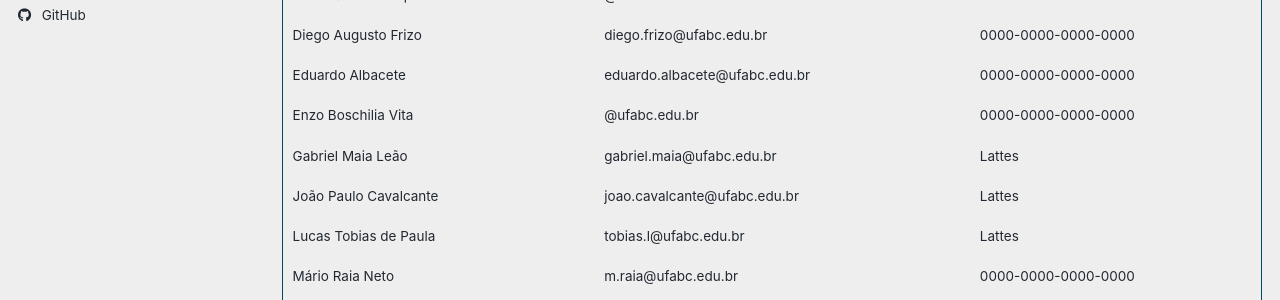
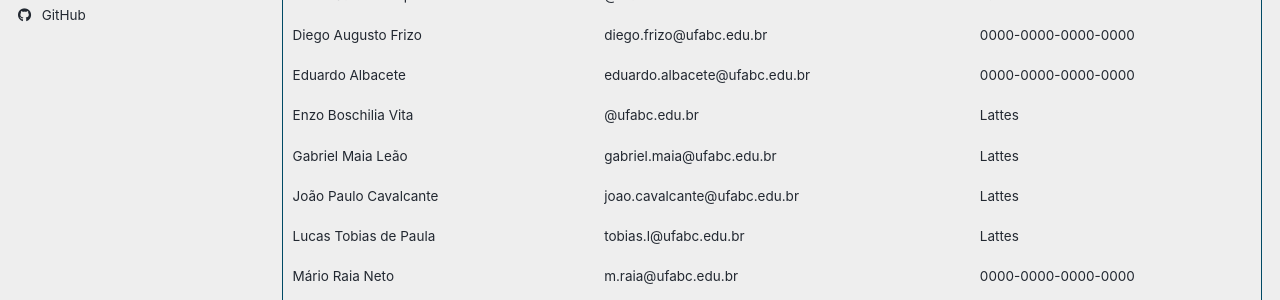
Before and after one commit to gegrav-ufabc/gegrav-ufabc.github.io, a Jekyll site: the page built from _pages/year-archive.html, in a window 1280 px wide and 969 px high. Shown: the part 336-636 px from the top of the window. Built offline with Jekyll 4.4.1, drawn with Linux system fonts in a browser that asks for light colours; a style sheet for code colours, icons or effects is not loaded.

Commit message:
Update year-archive.html

```diff
--- a/_pages/year-archive.html
+++ b/_pages/year-archive.html
@@ -75,7 +75,7 @@ redirect_from:
     <tr>
       <td>Enzo Boschilia Vita</td>
       <td>@ufabc.edu.br</td>
-      <td><a href="https://orcid.org/0000-0000-0000-0000" target="_blank">0000-0000-0000-0000</a></td>
+      <td><a href="http://lattes.cnpq.br/7660579732224107" target="_blank">Lattes</a></td>
     </tr>
     <tr>
       <td>Gabriel Maia Leão</td>
```
